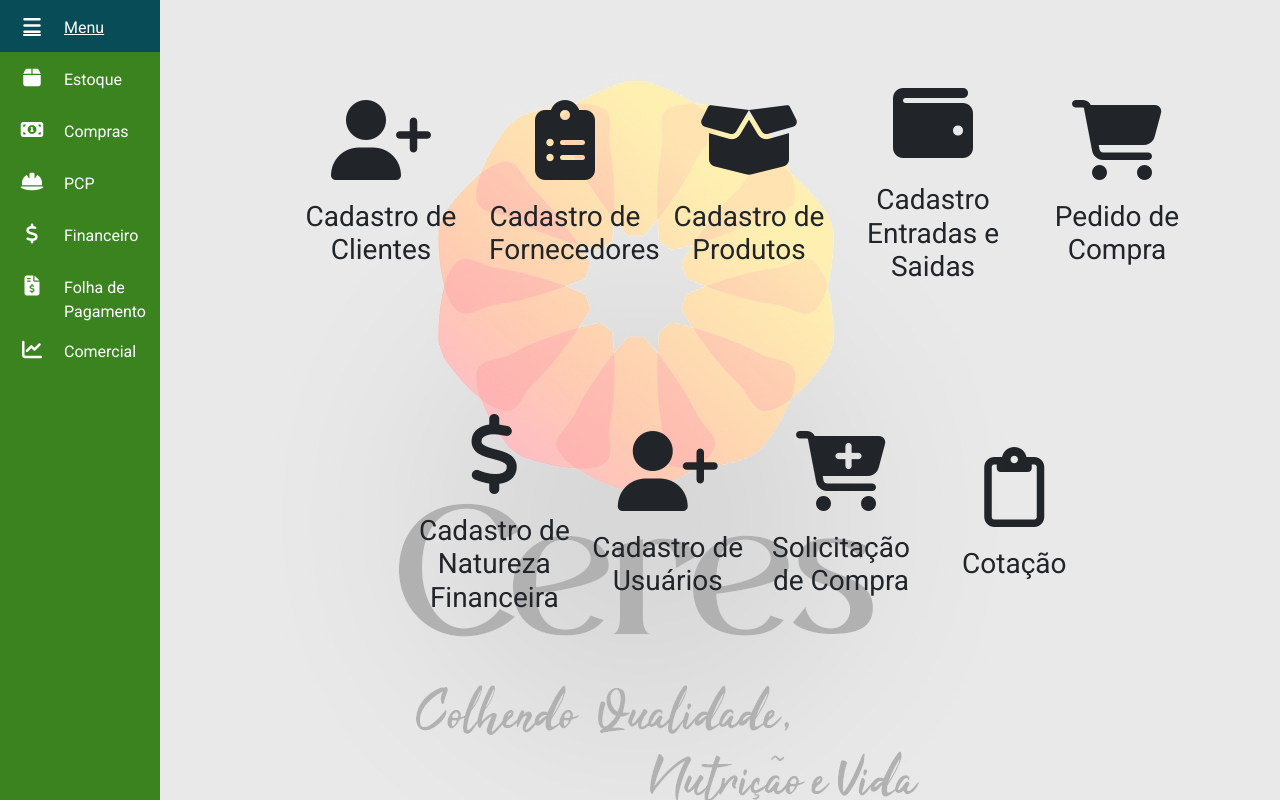
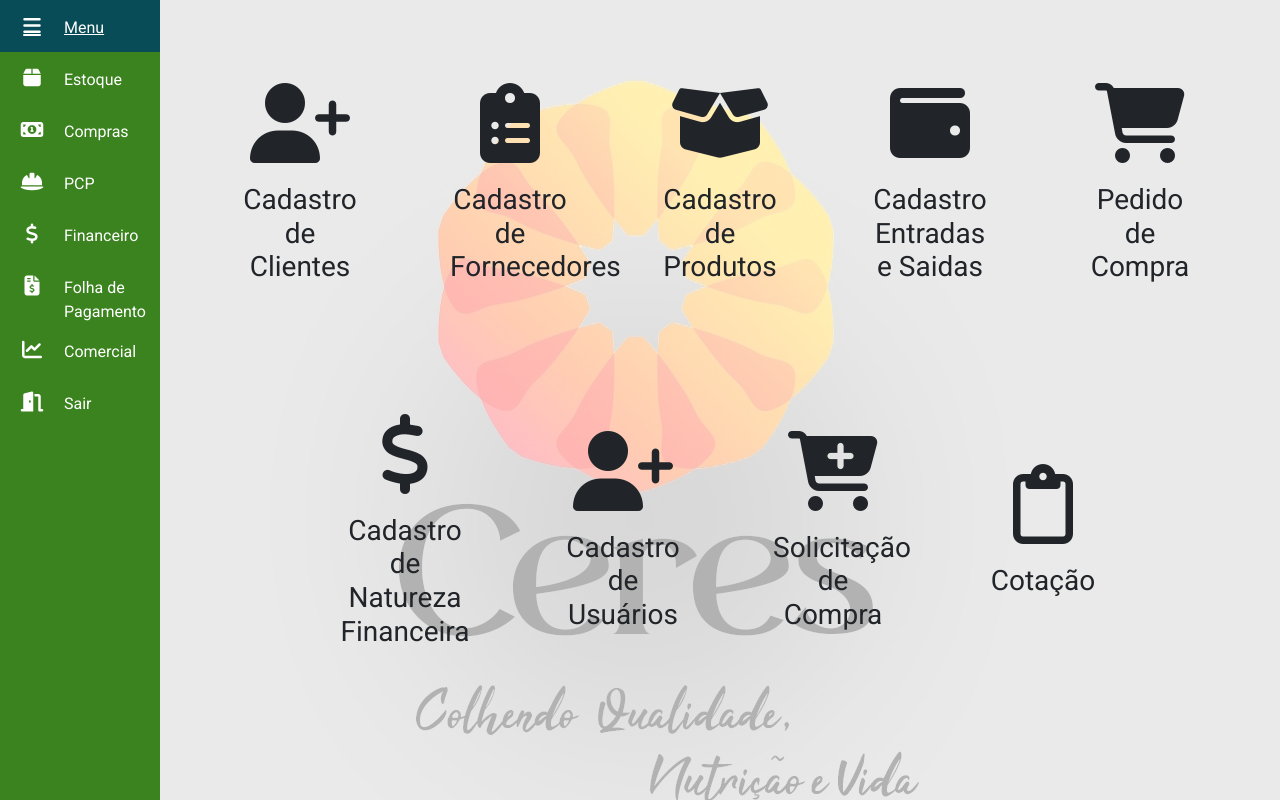
Before and after one commit to LucasTotino/pi_gandara, a PHP site: page /compras/index.php in a window 1280 px wide. Run offline with PHP 8.4, Linux system fonts and the light colour scheme; some libraries are stand-ins or nearby versions.

Commit message:
atualização de menu

```diff
--- a/compras/index.php
+++ b/compras/index.php
@@ -22,119 +22,111 @@
     <div class="container">
 
       <div class="row p-3 justify-content-center d-flex align-items-center">
+
+        <a href="cadCliente.php" class="btn">
           <div class="col-2 p-2 m-1">
-          <a href="cadCliente.php" class="btn">
-            <div style="width: 12rem;">
+            <div style="width: 10rem;">
               <span class="fa fa-solid fa-user-plus fa-5x" aria-hidden="true"></span>
               <div class="card-body">
                 <h3>Cadastro de Clientes</h3>
               </div>
             </div>
+          </div>
         </a>
-        </div>
 
-
-
+        <a href="cadFornecedor.php" class="btn">
           <div class="col-2 p-2 m-1">
-          <a href="cadFornecedor.php" class="btn">
-            <div style="width: 12rem;">
+            <div style="width: 10rem;">
               <span class="fa fa-solid fa-clipboard-list fa-5x" aria-hidden="true"></span>
               <div class="card-body">
                 <h3>Cadastro de Fornecedores</h3>
               </div>
             </div>
+          </div>
         </a>
-        </div>
 
-
+        <a href="cadProduto.php" class="btn">
           <div class="col-2 p-2 m-1">
-          <a href="cadProduto.php" class="btn">
-            <div style="width: 12rem;">
+            <div style="width: 10rem;">
               <span class="fa fa-box-open fa-5x" aria-hidden="true"></span>
               <div class="card-body">
                 <h3>Cadastro de Produtos</h3>
               </div>
             </div>
+          </div>
         </a>
-        </div>
 
+        <a href="cadTipoES.php" class="btn">
           <div class="col-2 p-2 m-1">
-          <a href="cadTipoES.php" class="btn">
-            <div style="width: 12rem;">
+            <div style="width: 10rem;">
               <span class="fa fa-solid fa-wallet fa-5x" aria-hidden="true"></span>
               <div class="card-body">
                 <h3>Cadastro Entradas e Saidas</h3>
               </div>
             </div>
+          </div>
         </a>
-        </div>
 
+        <a href="pedidoCompra.php" class="btn">
           <div class="col-2 p-2 m-1">
-          <a href="pedidoCompra.php" class="btn">
-            <div style="width: 12rem;">
+            <div style="width: 10rem;">
               <span class="fa fa-cart-shopping fa-5x" aria-hidden="true"></span>
               <div class="card-body">
                 <h3>Pedido de Compra</h3>
               </div>
             </div>
+          </div>
         </a>
-        </div>
 
       </div> <!--Fim da row -->
 
       <div class="row p-5 justify-content-center d-flex align-items-center">
 
+        <a href="cadNatFinanceira.php" class="btn">
           <div class="col-2 p-2 m-1">
-          <a href="cadNatFinanceira.php" class="btn">
-            <div style="width: 12rem;">
+            <div style="width: 11rem;">
               <span class="fa fa-solid fa-dollar-sign fa-5x" aria-hidden="true"></span>
               <div class="card-body">
                 <h3>Cadastro de Natureza Financeira</h3>
               </div>
             </div>
+          </div>
         </a>
-        </div>
 
-
+        <a href="cadUsuario.php" class="btn">
           <div class="col-2 p-2 m-1">
-          <a href="cadUsuario.php" class="btn">
-            <div style="width: 12rem;">
+            <div style="width: 10rem;">
               <span class="fa fa-solid fa-user-plus fa-5x" aria-hidden="true"></span>
               <div class="card-body">
                 <h3>Cadastro de Usuários</h3>
               </div>
             </div>
+          </div>
         </a>
-        </div>
 
-
+        <a href="solicitacaoCompra.php" class="btn">
           <div class="col-2 p-2 m-1">
-          <a href="solicitacaoCompra.php" class="btn">
-            <div style="width: 12rem;">
+            <div style="width: 10rem;">
               <span class="fa fa-cart-plus fa-5x" aria-hidden="true"></span>
               <div class="card-body">
                 <h3>Solicitação de Compra</h3>
               </div>
             </div>
+          </div>
         </a>
-        </div>
 
-
+        <a href="cotacao.php" class="btn">
           <div class="col-2 p-2 m-1">
-          <a href="cotacao.php" class="btn">
-            <div style="width: 12rem;">
+            <div style="width: 10rem;">
               <span class="fa-regular fa-clipboard fa-5x" aria-hidden="true"></span>
               <div class="card-body">
                 <h3>Cotação</h3>
               </div>
             </div>
+          </div>
         </a>
-        </div>
-      </div>
 
         <!--Fim da row -->
-
-
       </div>
 
   </main>
--- a/css/style.css
+++ b/css/style.css
@@ -9,11 +9,11 @@ body {
 
 body::before{
   content: "";
-  position: absolute;
+  position: fixed;
   inset: 0;
-  height: 100vh;
+  height: auto;
   width: 100%;
-  background: url("/pi_gandara/imgs/logoceres.jpeg") no-repeat center scroll;
+  background: url("/pi_gandara/imgs/logoceres.jpeg") no-repeat center;
   background-color: #BABABA;
   background-repeat: no-repeat;
 
@@ -33,7 +33,7 @@ main {
 
 nav {
   position: fixed;
-  height: 100vh;
+  height: 100%;
   width: 4rem;
   background: #217500de;
   overflow: hidden;
--- a/utils/menu.php
+++ b/utils/menu.php
@@ -28,4 +28,8 @@
     <span class="fa fa-chart-line"></span>
     <span class="label">Comercial</span>
   </a>
+  <a href="/pi_gandara/login.php" title="Sair">
+    <span class="fa fa-sharp fa-solid fa-door-open"></span>
+    <span class="label">Sair</span>
+  </a>
 </nav>
```
Also changed, not shown: login.php (+11 -27 lines), financeiro/styles.css (deleted). Lines whose indentation alone changed are shown as unchanged.
